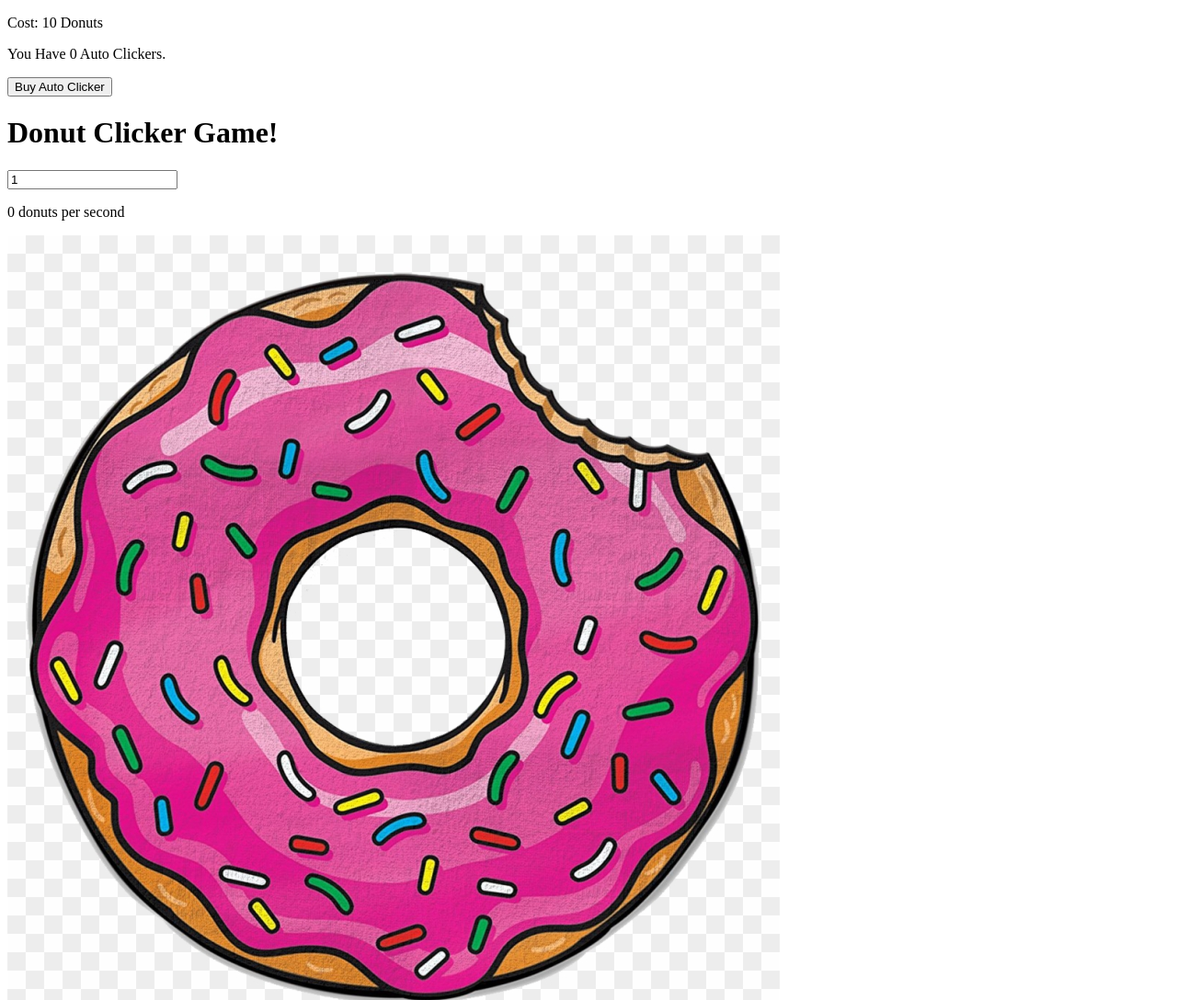
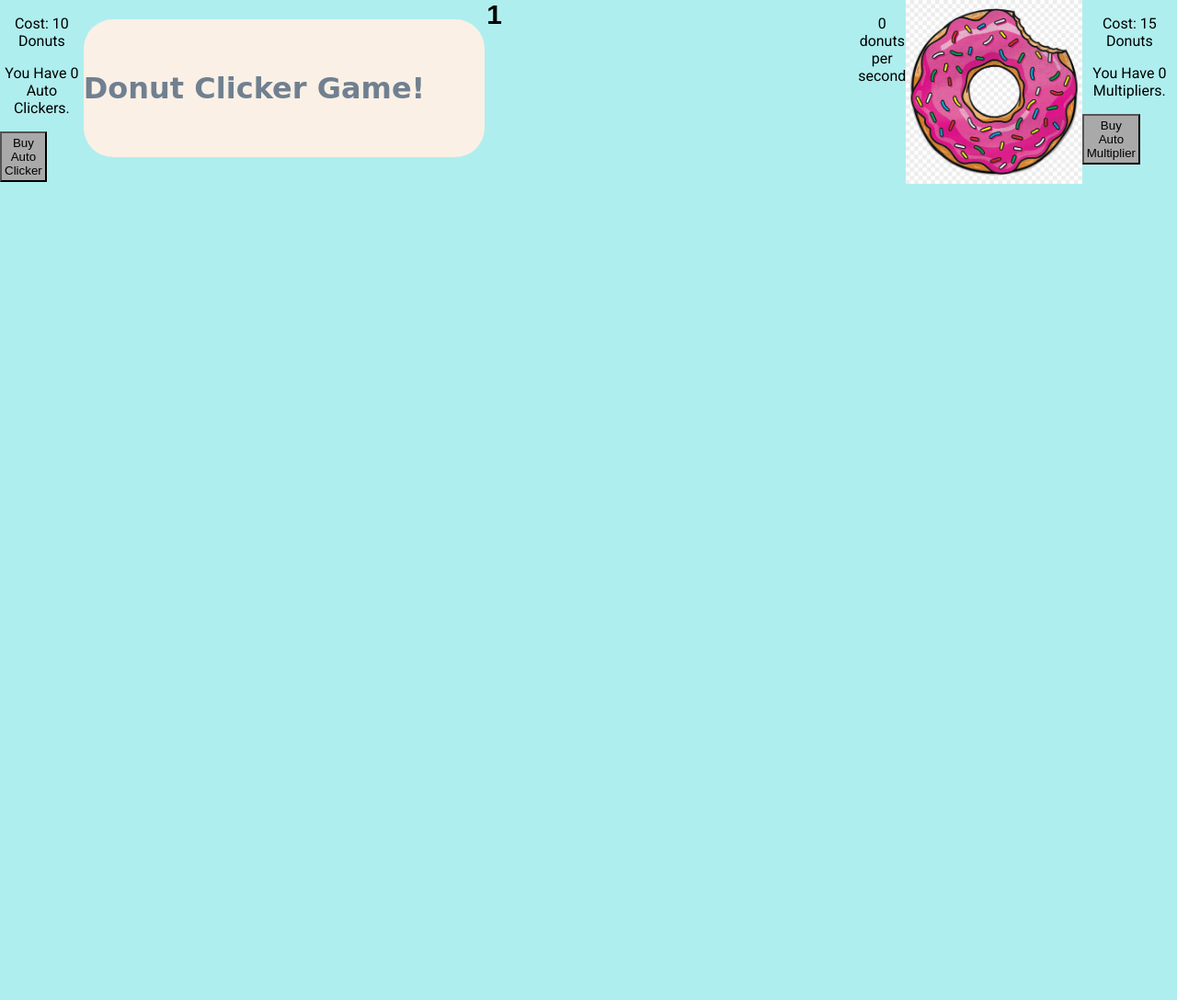
Before and after one commit to 2022-Spring-Cohort/donut-maker-AweysP, a website built with Parcel: page index.html in a window 1280 px wide. Shown: the top 1088 px of the page at 92% size. After the commit the page ends 800 px from the top, so only its background shows below. Built offline with nearby package versions, Linux system fonts and the light colour scheme; a web font is replaced by a local one.

Commit message:
css things

```diff
--- a/index.html
+++ b/index.html
@@ -6,10 +6,17 @@
     <meta name="viewport" content="width=device-width, initial-scale=1.0" />
     <title>Donut Clicker</title>
     <link rel="stylesheet" href="style.css">
+    <link rel="preconnect" href="https://fonts.googleapis.com">
+<link rel="preconnect" href="https://fonts.gstatic.com" crossorigin>
+<link href="https://fonts.googleapis.com/css2?family=Roboto:ital,wght@0,100;0,300;0,400;0,500;0,700;0,900;1,100;1,300;1,400;1,500;1,700;1,900&display=swap" rel="stylesheet">
+<link rel="preconnect" href="https://fonts.googleapis.com/%22%3E
+<link rel="preconnect" href="https://fonts.gstatic.com/" crossorigin>
+<link href="https://fonts.googleapis.com/css2?family=Alegreya+Sans&family=Bungee+Inline&family=Patrick+Hand&family=Urbanist&display=swap" rel="stylesheet">
+
   </head>
-  <body>
+  <body class="container">
     <div class="container__main">
-      <canvas id="canvas" width="100" height="100"></canvas>
+      <!-- <canvas id="canvas" ></canvas> -->
       <div class="containerAutoClicker">
 
           <p class="costOfAutoClicker"> Cost: 100 Donuts</p>
@@ -17,11 +24,11 @@
           <button type="button" id="purchaseAutoClicker"  >Buy Auto Clicker</button>
       </div>
     <div class="container_donut"></div>
-    <h1 class="container__header__title">Donut Clicker Game!</h1>
+    <h1 class="title">Donut Clicker Game!</h1>
     <input type="text" class="donut" >
     <p class="donutsPerSecond">0 donuts per second</p>
 
-    <a  class ="clicker"><img src="/pics/animatedPink.png" ></a>
+    <a  class ="clicker"><img id="center" src="/pics/animatedPink.png" ></a>
 
     <div class="container__main__multi">
       <p class="priceMultiplier">Cost: 175 Cookies</p>
@@ -31,7 +38,7 @@
   </div>
 </div>
     <script src="./js/app.js" type ="module"></script>
-    <script src="./js/particle.js" type ="module"></script>
+    <!-- <script src="./js/particle.js" type ="module"></script> -->
     <script src="./js/ClickCounter.js" type ="module"></script>
   </body>
 </html>
--- a/js/app.js
+++ b/js/app.js
@@ -1,6 +1,6 @@
-import {
-    spawnSpinningDonut,
-} from "./particle.js";
+// import {
+//     spawnSpinningDonut,
+// } from "./particle.js";
 import {
     ClickCounter
 } from "./ClickCounter.js";
@@ -25,7 +25,7 @@ const multiplierEl = document.querySelector('#purchaseMultipliers');
 
 clickerEl.addEventListener('click', ()=>{
     donutCount += Math.pow(multiplier,power)
-    spawnSpinningDonut;
+    // spawnSpinningDonut;
     updateDash();
 })
 
--- a/js/particle.js
+++ b/js/particle.js
@@ -1,72 +1,72 @@
-const canvas = document.querySelector('#canvas');
-const context = canvas.getContext('2d');
-canvas.width = window.innerWidth;
-canvas.height = window.innerHeight;
+// const canvas = document.querySelector('#canvas');
+// const context = canvas.getContext('2d');
+// canvas.width = window.innerWidth;
+// canvas.height = window.innerHeight;
 
 
-let particleArray = []; // the list of all sprites to be drawn on the canvas
-const maxSize = 200;
+// let particleArray = []; // the list of all sprites to be drawn on the canvas
+// const maxSize = 200;
 
-const donutImage = new Image();
+// const donutImage = new Image();
 
-class SpinningDonut{
-    constructor(){
-        this.x = Math.random() * canvas.width;
-        this.y = Math.random() * canvas.height;
-        this.xMomentum = Math.random() *15 -7.5;
-        this.yMomentum =Math.random() *15 -7.5;;
-        this.rotation = 0;
-        this.opacity = 1;
-        this.size = Math.random() *3;
-        this.donutSource = "/pics/animatedPink.png"
-    }
+// class SpinningDonut{
+//     constructor(){
+//         this.x = Math.random() * canvas.width;
+//         this.y = Math.random() * canvas.height;
+//         this.xMomentum = Math.random() *15 -7.5;
+//         this.yMomentum =Math.random() *15 -7.5;;
+//         this.rotation = 0;
+//         this.opacity = 1;
+//         this.size = Math.random() *3;
+//         this.donutSource = "/pics/animatedPink.png"
+//     }
 
-    update(){
-        this.rotation+= 3;
-        this.size -= 0.01;
-        this.opacity -= 0.01;
-        this.x += this.xMomentum;
-        this.y += this.yMomentum;
-    }
-    draw(){
-        context.save();
-        context.globalAplha; this.opacity;
-        context.translate(this.x,this.y);
-        context.rotate(Math.Pi / 180 * this.rotation);
-        donutImage.src = this.donutSource;
-        context.drawImage(donutImage,(-donutImage.width /4)*this.size,(-donutImage/4)*this.size,(donutImage.width /2) *this.size,(donutImage.height/2)*this.size);
-        context.restore();
-    }
-}
-function spawnSpinningDonut(){
-    if(particleArray.length <maxSize)
-    particleArray.push(new SpinningDonut());
-    console.log(particleArray);
+//     update(){
+//         this.rotation+= 3;
+//         this.size -= 0.01;
+//         this.opacity -= 0.01;
+//         this.x += this.xMomentum;
+//         this.y += this.yMomentum;
+//     }
+//     draw(){
+//         context.save();
+//         context.globalAplha; this.opacity;
+//         context.translate(this.x,this.y);
+//         context.rotate(Math.Pi / 180 * this.rotation);
+//         donutImage.src = this.donutSource;
+//         context.drawImage(donutImage,(-donutImage.width /4)*this.size,(-donutImage/4)*this.size,(donutImage.width /2) *this.size,(donutImage.height/2)*this.size);
+//         context.restore();
+//     }
+// }
+// function spawnSpinningDonut(){
+//     if(particleArray.length <maxSize)
+//     particleArray.push(new SpinningDonut());
+//     console.log(particleArray);
 
-}
+// }
 
-function init(){
-    particleArray= [];
-}
+// function init(){
+//     particleArray= [];
+// }
 
-function animate (){
-    requestAnimationFrame(animate);
-    canvas.width = window.innerWidth;
-    canvas.height = window.innerHeight;
-    particleArray.forEach(function(particle){
-     //update-function that updates the logic
+// function animate (){
+//     requestAnimationFrame(animate);
+//     canvas.width = window.innerWidth;
+//     canvas.height = window.innerHeight;
+//     particleArray.forEach(function(particle){
+//      //update-function that updates the logic
 
-    //draw-function that draws our information
-        particle.update();
-        particle.draw();
-    });
-   particleArray = particleArray.filter(function(particle){
-       return particle.opacity >= 0.08 && particle.size >= .1;
-   })
+//     //draw-function that draws our information
+//         particle.update();
+//         particle.draw();
+//     });
+//    particleArray = particleArray.filter(function(particle){
+//        return particle.opacity >= 0.08 && particle.size >= .1;
+//    })
 
 
-}
+// }
 
-init();
-animate();
-export{spawnSpinningDonut}
+// init();
+// animate();
+// export{spawnSpinningDonut}
--- a/style.css
+++ b/style.css
@@ -1,9 +1,64 @@
 #canvas{
     position: absolute;
-    z-index: 100;
+
     pointer-events: none;
 }
+.container{
+    height: 100vh;
+    margin: 0;
+    display: flex;
+    background-color: paleturquoise;
+    font-family: 'Roboto', sans-serif;
+}
 .container__main{
-    display: flexbox;
+    display: flex;
+    text-align: center;
+    width: 100%;
 
 }
+button {
+    background-color: darkgray;
+    display: flex;
+    justify-content: center;
+    align-items: center;
+    font-size: bold;
+    padding: 3px;
+    margin-right: 3em;
+    font-style: bold;
+
+}
+.clicker{
+    display: flex;
+    justify-content: center;
+    width: 200px;
+    height: 200px;
+
+
+}
+
+input {
+    font-size: 30px;
+    font-weight: bold;
+   border: none;
+   border-color: transparent;
+    height: 30px;
+    background-color: paleturquoise;
+
+}
+.title{
+    border-radius: 1em;
+    background-color:linen;
+    color: slategrey;
+    width: 100%;
+    height: 150px;
+    font-family: 'Bungee Inline', cursive;
+    display: flex;
+    align-items: center;
+
+
+}
+a:hover{
+    color: white;
+    background-color: transparent;
+    text-decoration: none;
+}
```
